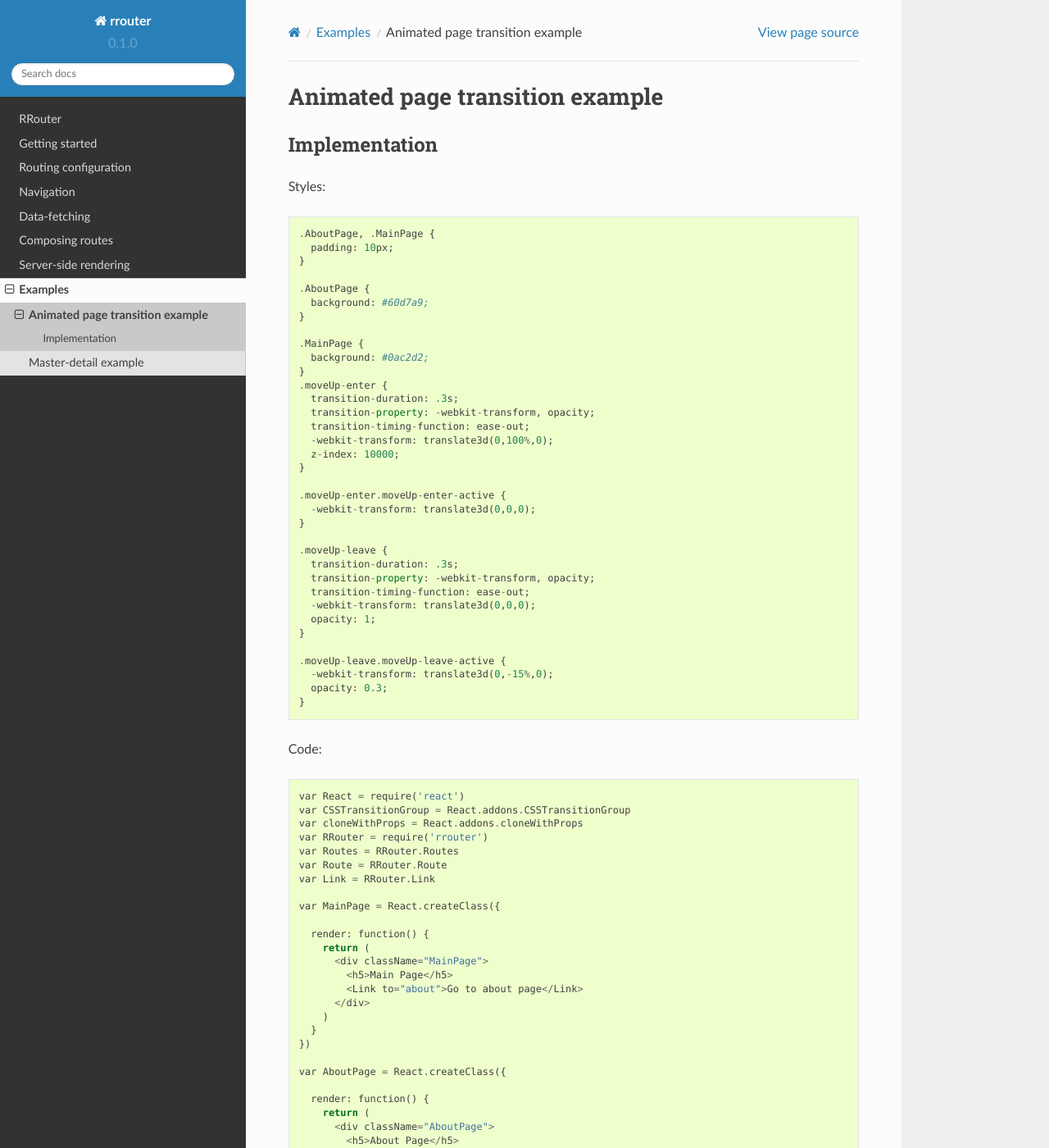
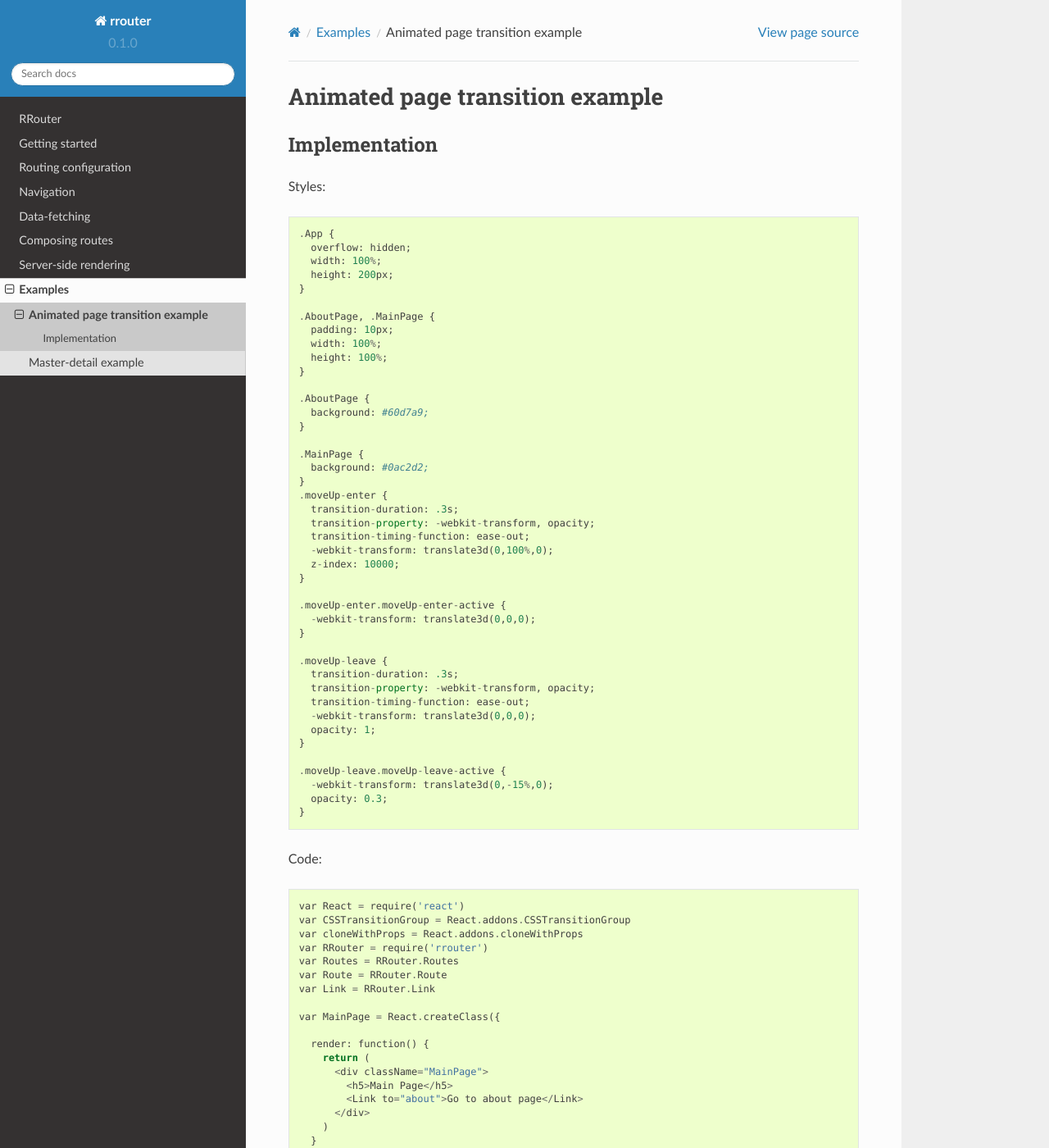
Before and after one commit to andreypopp/rrouter, a Sphinx documentation site: the page built from docs/examples/animated-page-transition.rst, in a window 1280 px wide and 1400 px high. Shown: the whole window at 82% size. Built offline with Sphinx 7.4.7 and the Read the Docs theme 2.0.0, drawn with Linux system fonts in a browser that asks for light colours.

Commit message:
docs: better styles for animated page transition example

```diff
--- a/docs/examples/animated-page-transition.rst
+++ b/docs/examples/animated-page-transition.rst
@@ -5,8 +5,15 @@
 
     <div style="margin-bottom: 1em;" id="example"></div>
     <style>
+      .App {
+        overflow: hidden;
+        width: 100%;
+        height: 200px;
+      }
       .AboutPage, .MainPage {
         padding: 10px;
+        width: 100%;
+        height: 100%;
       }
 
       .AboutPage {
@@ -76,7 +83,8 @@
           render: function() {
             return CSSTransitionGroup({
                 transitionName: 'moveUp',
-                component: React.DOM.div
+                component: React.DOM.div,
+                className: 'App'
               },
               cloneWithProps(this.props.children, {key: this.props.path})
             )
@@ -100,8 +108,16 @@
 
 Styles::
 
+  .App {
+    overflow: hidden;
+    width: 100%;
+    height: 200px;
+  }
+
   .AboutPage, .MainPage {
     padding: 10px;
+    width: 100%;
+    height: 100%;
   }
 
   .AboutPage {
@@ -174,7 +190,7 @@
 
     render: function() {
       return (
-        <CSSTransitionGroup transitionName="moveUp" component={React.DOM.div}>
+        <CSSTransitionGroup className="App" transitionName="moveUp" component={React.DOM.div}>
           {cloneWithProps(this.props.children, {key: Math.random()})}
         </CSSTransitionGroup>
       )
```
